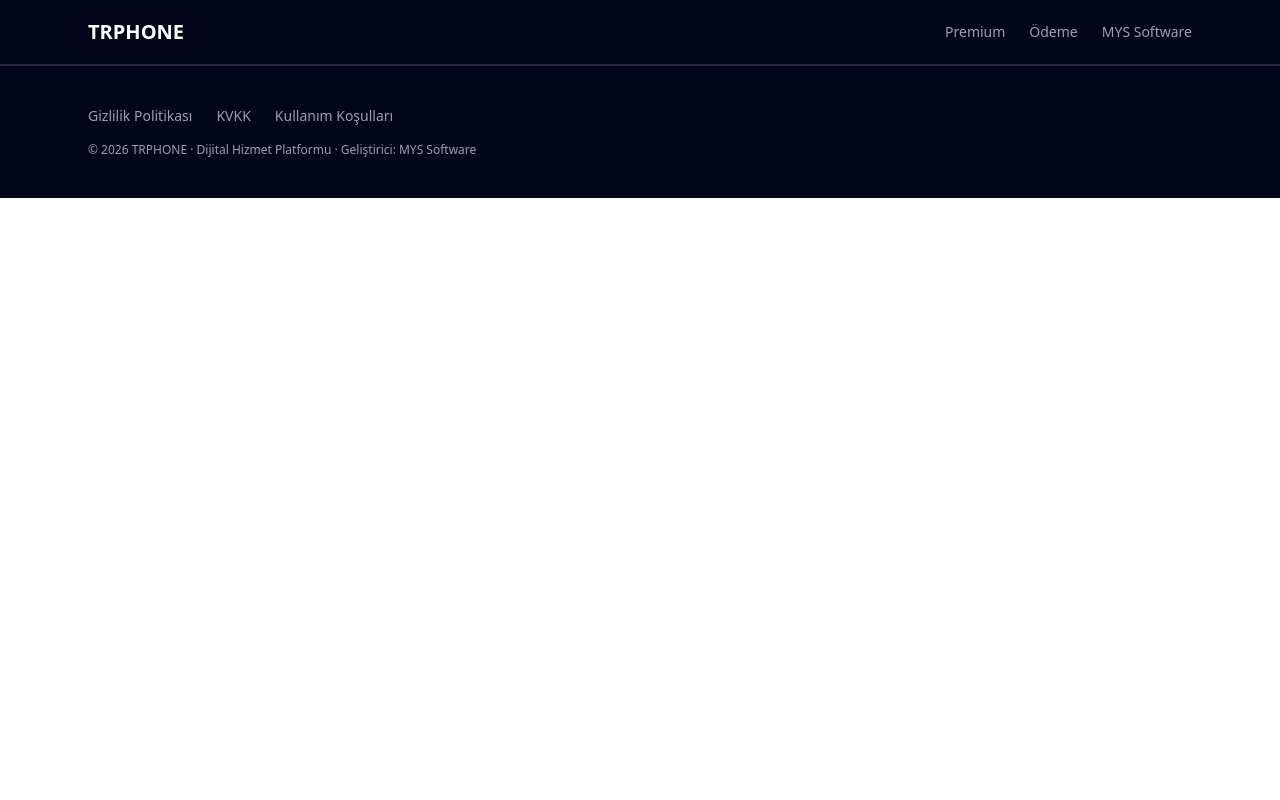
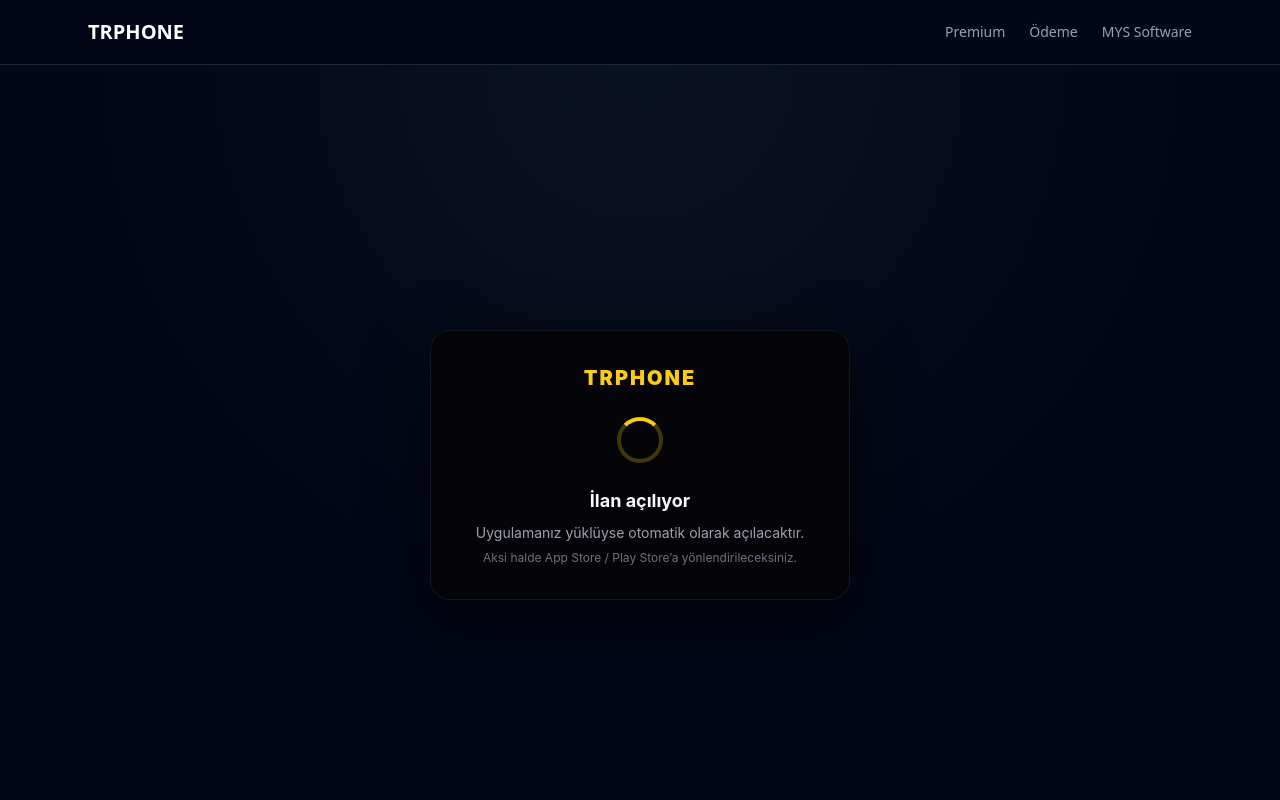
Before and after one commit to myagiz61/trphone-app, a React (Vite) app: page /ilan/1 in a window 1280 px wide. Shown: the top 800 px of the page. Built offline with nearby package versions, Linux system fonts and the light colour scheme.

Commit message:
feat: ilan redirect page + deep link support

```diff
--- a/src/App.jsx
+++ b/src/App.jsx
@@ -11,6 +11,7 @@
 import Navbar from "./components/Navbar";
 import Footer from "./components/Footer";
 import ChangePassword from "./pages/account/ChangePassword";
+import IlanRedirect from "./pages/IlanRedirect";
 
 export default function App() {
   return (
@@ -25,6 +26,8 @@
         <Route path="/gizlilik" element={<Privacy />} />
         <Route path="/kvkk" element={<Kvkk />} />
         <Route path="/kullanim-kosullari" element={<Terms />} />
+        {/* 🔥 YENİ */}
+        <Route path="/ilan/:listingId" element={<IlanRedirect />} />
       </Routes>
       <Footer />
     </BrowserRouter>
--- /dev/null
+++ b/src/pages/IlanRedirect.jsx
@@ -0,0 +1,122 @@
+import { useEffect } from "react";
+import { useParams } from "react-router-dom";
+
+export default function IlanRedirect() {
+  const { ilanId } = useParams();
+
+  useEffect(() => {
+    if (!ilanId) return;
+
+    const userAgent = navigator.userAgent.toLowerCase();
+
+    const isIOS = /iphone|ipad|ipod/.test(userAgent);
+    const isAndroid = /android/.test(userAgent);
+
+    // 🔗 Deep link (APP)
+    const appLink = `trphone://ilan/${ilanId}`;
+
+    // 🏪 Store linkleri
+    const iosStore =
+      "https://apps.apple.com/tr/app/sahiplerinden-al-sat-bul/id6744275276";
+
+    const androidStore =
+      "https://play.google.com/store/apps/details?id=com.trphone"; // paket adını netleştiririz
+
+    // 🚀 Önce app'i açmayı dene
+    window.location.href = appLink;
+
+    // ⏱️ Açılmazsa store'a gönder
+    const timeout = setTimeout(() => {
+      if (isIOS) {
+        window.location.href = iosStore;
+      } else if (isAndroid) {
+        window.location.href = androidStore;
+      } else {
+        // Desktop fallback (web tanıtım sayfası)
+        window.location.href = "https://trphone.net";
+      }
+    }, 2200);
+
+    return () => clearTimeout(timeout);
+  }, [ilanId]);
+
+  return (
+    <div style={styles.page}>
+      <div style={styles.card}>
+        <div style={styles.logo}>TRPHONE</div>
+
+        <div style={styles.loader} />
+
+        <h2 style={styles.title}>İlan açılıyor</h2>
+        <p style={styles.text}>
+          Uygulamanız yüklüyse otomatik olarak açılacaktır.
+        </p>
+        <p style={styles.sub}>
+          Aksi halde App Store / Play Store’a yönlendirileceksiniz.
+        </p>
+      </div>
+    </div>
+  );
+}
+
+/* ================= STYLES ================= */
+
+const styles = {
+  page: {
+    minHeight: "100vh",
+    background:
+      "radial-gradient(1200px circle at top, #0b1222 0%, #020617 45%, #020617 100%)",
+    display: "flex",
+    alignItems: "center",
+    justifyContent: "center",
+    padding: 16,
+    fontFamily: "Inter, system-ui, -apple-system, BlinkMacSystemFont",
+  },
+
+  card: {
+    width: "100%",
+    maxWidth: 420,
+    background: "#050509",
+    borderRadius: 20,
+    border: "1px solid #111827",
+    padding: "32px 24px",
+    textAlign: "center",
+    boxShadow: "0 20px 60px rgba(0,0,0,.6)",
+  },
+
+  logo: {
+    color: "#facc15",
+    fontWeight: 900,
+    letterSpacing: 2,
+    fontSize: 20,
+    marginBottom: 24,
+  },
+
+  loader: {
+    width: 46,
+    height: 46,
+    border: "4px solid rgba(250,204,21,.25)",
+    borderTopColor: "#facc15",
+    borderRadius: "50%",
+    margin: "0 auto 24px",
+    animation: "spin 1s linear infinite",
+  },
+
+  title: {
+    color: "#f9fafb",
+    fontSize: 18,
+    fontWeight: 700,
+    marginBottom: 8,
+  },
+
+  text: {
+    color: "#9ca3af",
+    fontSize: 14,
+    marginBottom: 6,
+  },
+
+  sub: {
+    color: "#6b7280",
+    fontSize: 12,
+  },
+};
```
